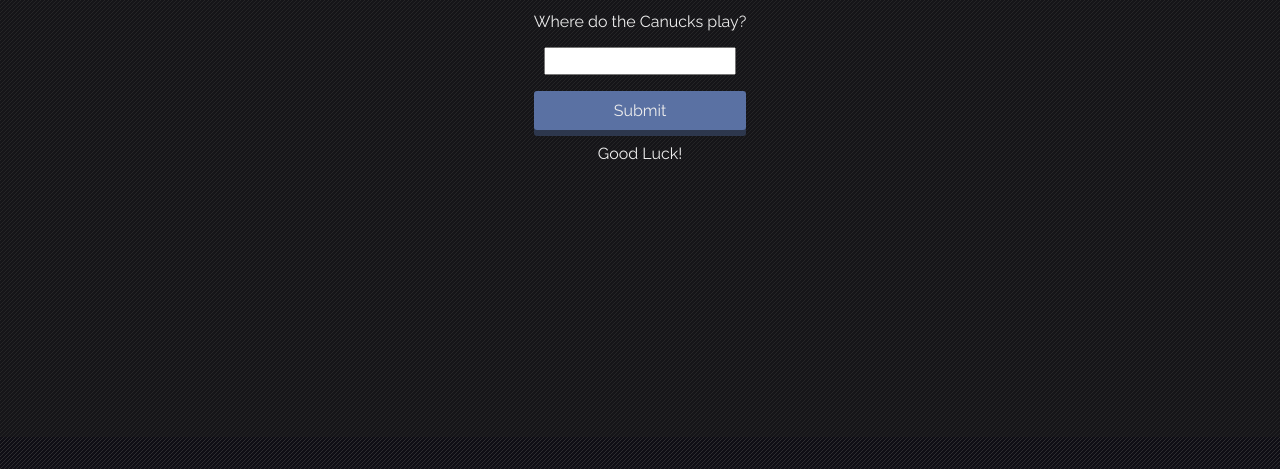
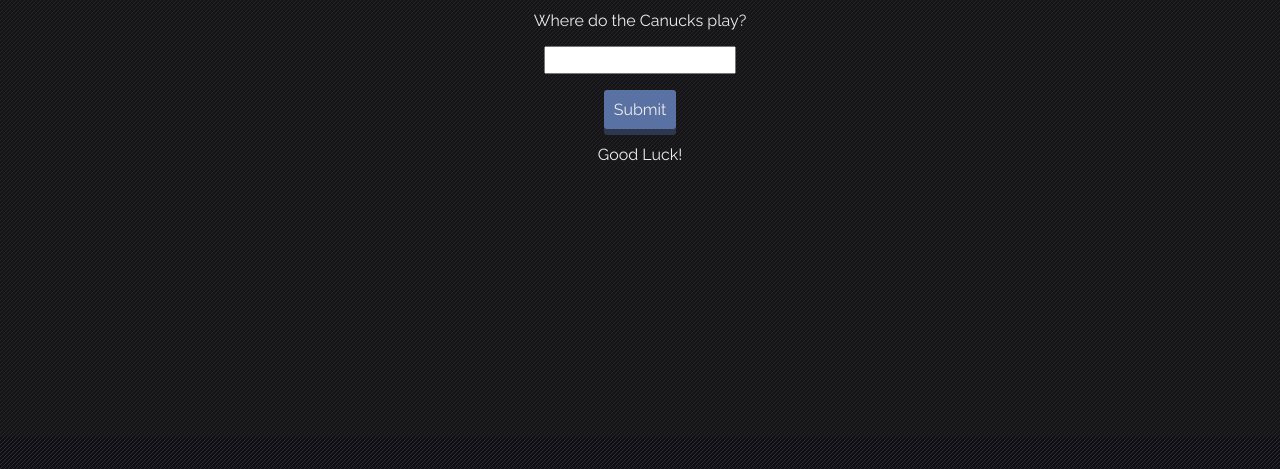
Before and after one commit to peppahjackk/logger-tools, a plain HTML site: page quiz.html in a window 1280 px wide. Both pictures are taken after a click on the element "Begin Quiz". Shown: the part 363-832 px from the top of the page. Drawn offline with Linux system fonts and the light colour scheme.

Commit message:
minor button styling

```diff
--- a/css/style.css
+++ b/css/style.css
@@ -73,6 +73,7 @@
   padding: .2em 0;
 }
 
+
 /* Button Styling start */
 
 .btn {
@@ -82,7 +83,9 @@
   border-radius: 3px;
   color: #EDEDED;
   box-shadow: #2D374D 0px 6px;
-    margin-bottom: calc(0.5em + 6px);
+  margin-bottom: calc(0.5em+ 6px);
+  font-size: 1em;
+  font-family: Raleway, sans-serif;
 }
 
 .btn:hover {
@@ -108,7 +111,9 @@
 
 /* Button styling End */
 
+
 /* Quiz Styling */
+
 .quizInput {
   width: 10em;
 }
--- a/quiz.html
+++ b/quiz.html
@@ -21,13 +21,13 @@
       <p id="question">
       </p>
       <input type="text" id="answer" class="quizInput"/> <br>
-      <div id="btnSubmit" class="btn">
+      <button id="btnSubmit" class="btn">
         Submit
-      </div>
+      </button>
       <p id="score">
       </p>
     </div>
-    <h3 id="final" class="hidden"></h3>
+    <p id="final" class="hidden"></p>
 
     <script src="scripts/answerKey.js"></script>
     <script src="scripts/quiz.js"></script>
```
Lines whose indentation alone changed are shown as unchanged.
